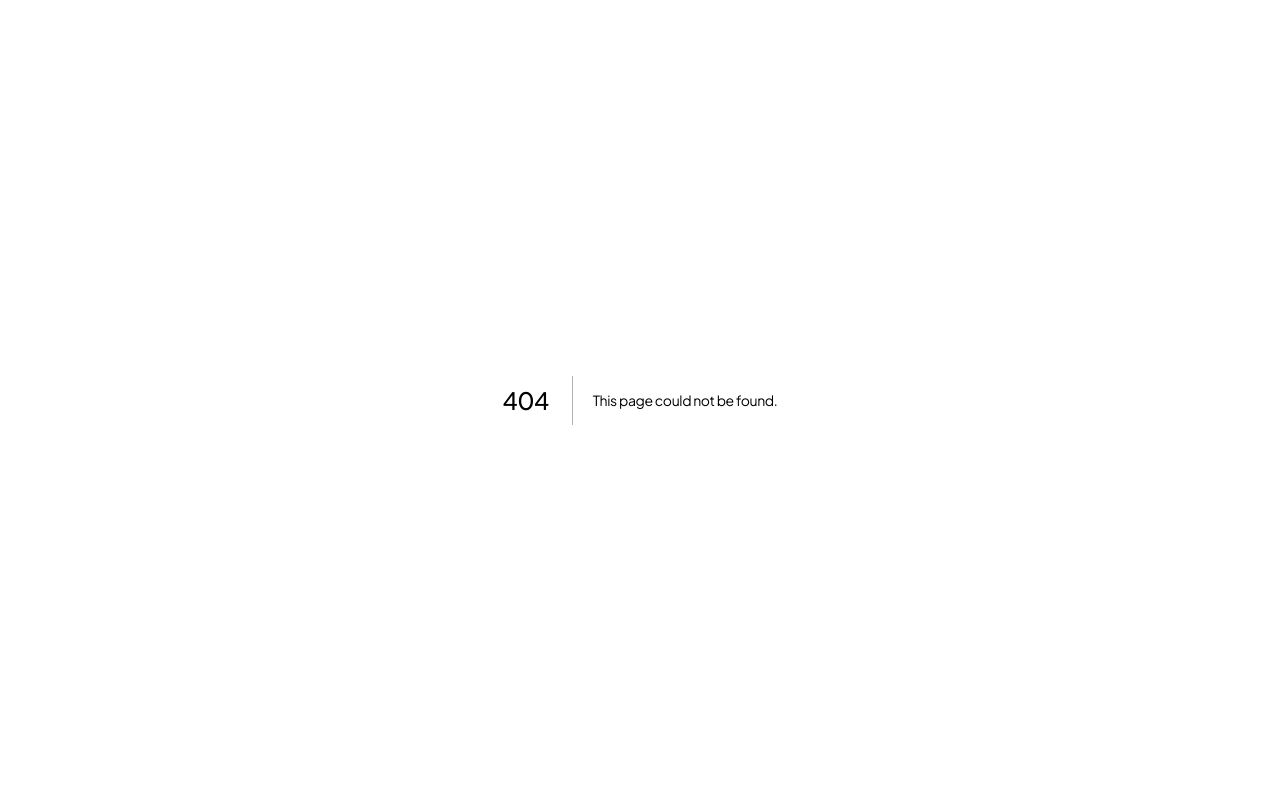
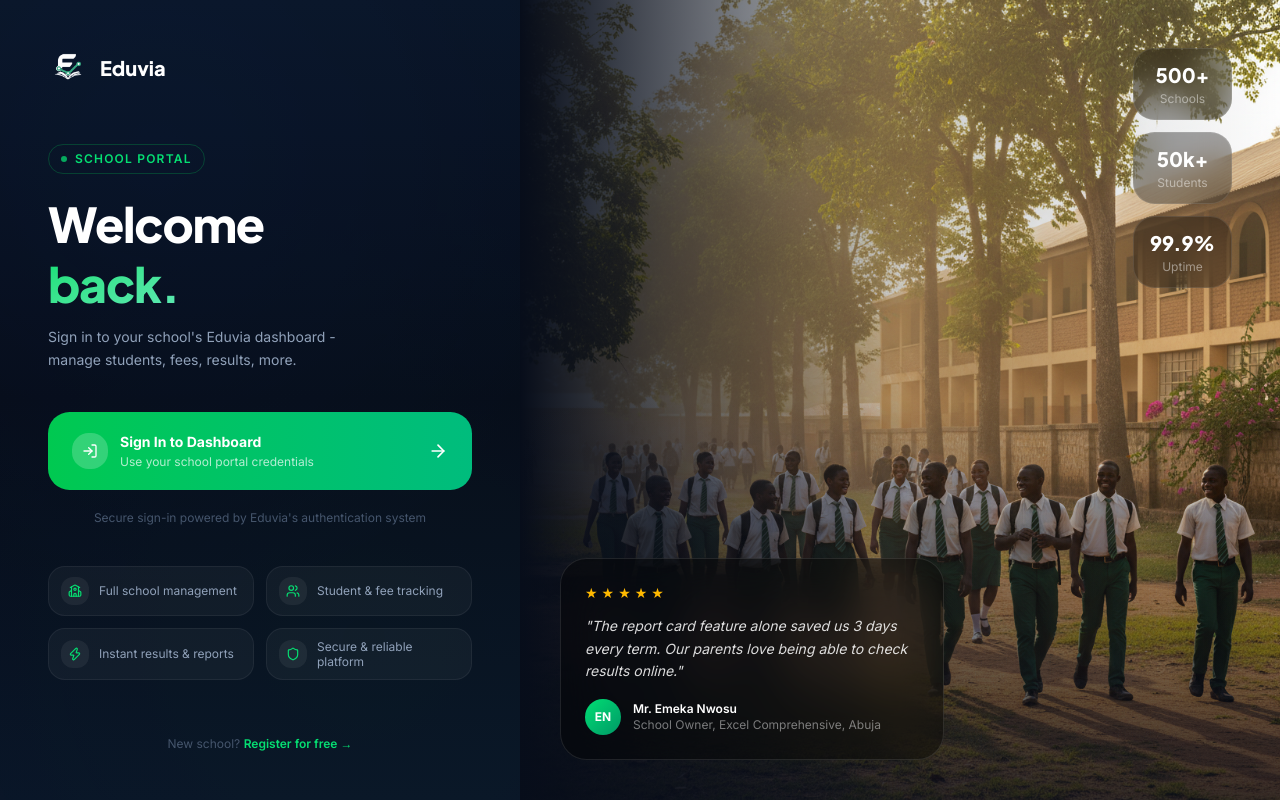
Before and after one commit to sleekcharly/smart-school-os, a Next.js app: page /signin in a window 1280 px wide. Before the commit this address had no page. Built offline with nearby package versions, Linux system fonts and the light colour scheme.

Commit message:
login page framework complete

```diff
--- /dev/null
+++ b/app/(auth)/signin/page.tsx
@@ -0,0 +1,237 @@
+'use client';
+
+import Image from 'next/image';
+import Link from 'next/link';
+import { useEffect, useState } from 'react';
+import { motion } from 'framer-motion';
+import { ArrowRight, LogIn, School, Shield, Users, Zap } from 'lucide-react';
+
+const perks = [
+  { icon: School, label: 'Full school management' },
+  { icon: Users, label: 'Student & fee tracking' },
+  { icon: Zap, label: 'Instant results & reports' },
+  { icon: Shield, label: 'Secure & reliable platform' },
+];
+
+export default function SignInPage() {
+  const [loading, setLoading] = useState(false);
+  const [dots, setDots] = useState(0);
+
+  // Animate loading dots
+  useEffect(() => {
+    if (!loading) return;
+    const interval = setInterval(() => setDots((d) => (d + 1) % 4), 400);
+    return () => clearInterval(interval);
+  }, [loading]);
+
+  // Hadle form submission
+  const handleSignIn = () => {
+    setLoading(true);
+    // firebase login functionality and redirect to /dashboard.
+  };
+
+  return (
+    <div className="min-h-screen flex overflow-hidden bg-[#070d1a]">
+      {/* --- LEFT: Formm Side --- */}
+      <div className="relative w-full lg:w-[480px] xl:w-[520px] flex-shrink-0 flex flex-col justify-between p-8 xl:p-12 z-10">
+        {/* Subtle left-panel texture */}
+        <div className="absolute inset-0 bg-gradient-to-b from-[#0a1628] via-[#070d1a] to-[#0a1628]" />
+        <div
+          className="absolute inset-0 opacity-30"
+          style={{
+            backgroundImage:
+              'radial-gradient(circle at 30% 20%, rgba(20,80,200,0.15) 0%, transparent 60%), radial-gradient(circle at 70% 80%, rgba(16,120,60,0.12) 0%, transparent 60%)',
+          }}
+        />
+
+        {/* TOP: Logo */}
+        <div className="relative z-10">
+          <Link href="/" className="flex items-center gap-3 group w-fit">
+            <Image
+              src="/icon_only_white.png"
+              alt="Eduvia"
+              width={24}
+              height={24}
+              className="w-10 h-10"
+            />
+            <span className="font-heading font-extrabold text-xl text-white group-hover:text-green-400 transition-colors">
+              Eduvia
+            </span>
+          </Link>
+        </div>
+
+        {/* MIDDLE: Main content */}
+        <div className="relative z-10 flex flex-col gap-10">
+          {/* Headline */}
+          <motion.div
+            initial={{ opacity: 0, y: 24 }}
+            animate={{ opacity: 1, y: 0 }}
+            transition={{ duration: 0.6 }}
+          >
+            <div className="inline-flex items-center gap-2 mb-5 px-3 py-1.5 rounded-full border border-green-500/25 text-green-400 text-xs font-semibold uppercase tracking-widest">
+              <span className="w-1.5 h-1.5 rounded-full bg-green-400 animate-pulse" />
+              School Portal
+            </div>
+            <h1 className="font-heading font-extrabold text-4xl xl:text-5xl text-white leading-tight mb-3">
+              Welcome
+              <br />
+              <span className="text-transparent bg-clip-text bg-gradient-to-br from-green-400 to-emerald-300">
+                back.
+              </span>
+            </h1>
+            <p className="text-slate-400 text-sm leading-relaxed max-w-xs">
+              Sign in to your school's Eduvia dashboard - manage students, fees,
+              results, more.
+            </p>
+          </motion.div>
+
+          {/* Sign in button - the main CTA */}
+          <motion.div
+            initial={{ opacity: 0, y: 20 }}
+            animate={{ opacity: 1, y: 0 }}
+            transition={{ duration: 0.6, delay: 0.2 }}
+          >
+            <button
+              onClick={handleSignIn}
+              disabled={loading}
+              className="group w-full relative overflow-hidden flex items-center justify-between px-6 py-5 rounded-2xl bg-gradient-to-r from-green-500 to-emerald-500 hover:from-green-400 hover:to-emerald-400 text-white font-bold text-base shadow-green-500/30 transition-all duration-300 hover:shadow-green-500/50 hover:-translate-y-0.5 active:translate-y-0 disabled:opacity-70 disabled:cursor-not-allowed"
+            >
+              {/* Shine effect */}
+              <div className="absolute inset-0 opacity-0 group-hover:opacity-100 transition-opacity duration-300 bg-gradient-to-r from-transparent via-white/10 to-transparent -skew-x-12" />
+
+              <div className="flex items-center gap-3">
+                <div className="w-9 h-9 rounded-xl bg-white/20 flex items-center justify-center">
+                  <LogIn className="w-4 h-4" />
+                </div>
+                <div className="text-left">
+                  <div className="text-sm font-bold">
+                    {loading
+                      ? `Redirecting${'.'.repeat(dots)}`
+                      : 'Sign In to Dashboard'}
+                  </div>
+                  <div className="text-xs text-white/70 font-normal mt-0.5">
+                    Use your school portal credentials
+                  </div>
+                </div>
+              </div>
+              <ArrowRight
+                className={`w-5 h-5 transition-transform duration-300 ${loading ? 'animate-puls' : 'group-hover:translate-x-1'}`}
+              />
+            </button>
+
+            <p className="text-center text-xs text-slate-600 mt-5">
+              Secure sign-in powered by Eduvia's authentication system
+            </p>
+          </motion.div>
+
+          {/* Perks list */}
+          <motion.div
+            initial={{ opacity: 0 }}
+            animate={{ opacity: 1 }}
+            transition={{ duration: 0.6, delay: 0.4 }}
+            className="grid grid-cols-2 gap-3"
+          >
+            {perks.map((perk, i) => (
+              <div
+                key={i}
+                className="flex items-center gap-2.5 px-3 py-2.5 rounded-xl bg-white/4 border border-white/6"
+              >
+                <div className="w-7 h-7 rounded-lg bg-white/6 flex items-center justify-center flex-shrink-0">
+                  <perk.icon className="w-3.5 h-3.5 text-green-400" />
+                </div>
+                <span className="text-xs text-slate-400 leading-tight">
+                  {perk.label}
+                </span>
+              </div>
+            ))}
+          </motion.div>
+        </div>
+
+        {/* BOTTOM */}
+        <div className="relative z-10">
+          <p className="text-xs text-slate-600 text-center">
+            New school?{' '}
+            <Link
+              href="/signup"
+              className="text-green-400 hover:text-green-300 font-semibold transition-colors"
+            >
+              Register for free →
+            </Link>
+          </p>
+        </div>
+      </div>
+
+      {/* ---RIGHT: Full-bleed image--- */}
+      <div className="hidden lg:block flex-1 relative overflow-hidden">
+        {/* Image */}
+        <div
+          className="absolute inset-0 bg-cover bg-center"
+          style={{ backgroundImage: 'url(/login_image.png)' }}
+        />
+        {/* Left fade into dark panel */}
+        <div className="absolute inset-0 bg-gradient-to-r from-[#070d1a] via-[#070d1a]/20 to-transparent" />
+        {/* Bottom text overlay */}
+        <div className="absolute inset-0 bg-gradient-to-t from-[#070d1a]/80 via-transparent to-transparent" />
+
+        {/* Floating quote card */}
+        <motion.div
+          initial={{ opacity: 0, y: 30 }}
+          animate={{ opacity: 1, y: 0 }}
+          transition={{ duration: 0.8, delay: 0.6 }}
+          className="absolute bottom-10 left-10 right-10 max-w-sm"
+        >
+          <div className="bg-black/40 backdrop-blur-xl border border-white/10 rounded-3xl p-6">
+            <div className="flex gap-1 mb-3">
+              {[...Array(5)].map((_, i) => (
+                <span key={i} className="text-amber-400 text-sm">
+                  ★
+                </span>
+              ))}
+            </div>
+            <p className="text-white/85 text-sm italic leading-relaxed mb-4">
+              "The report card feature alone saved us 3 days every term. Our
+              parents love being able to check results online."
+            </p>
+            <div className="flex items-center gap-3">
+              <div className="w-9 h-9 rounded-full bg-gradient-to-br from-green-400 to-emerald-600 flex items-center justify-center text-white font-bold text-xs flex-shrink-0">
+                EN
+              </div>
+              <div>
+                <p className="text-white text-xs font-semibold">
+                  Mr. Emeka Nwosu
+                </p>
+                <p className="text-white/45 text-xs">
+                  School Owner, Excel Comprehensive, Abuja
+                </p>
+              </div>
+            </div>
+          </div>
+        </motion.div>
+
+        {/* Floating stat pills */}
+        <motion.div
+          initial={{ opacity: 0, scale: 0.9 }}
+          animate={{ opacity: 1, scale: 1 }}
+          transition={{ duration: 0.6, delay: 0.9 }}
+          className="absolute top-12 right-12 flex flex-col gap-3"
+        >
+          {[
+            ['500+', 'Schools'],
+            ['50k+', 'Students'],
+            ['99.9%', 'Uptime'],
+          ].map(([val, label], i) => (
+            <div
+              key={i}
+              className="bg-black/35 backdrop-blur-lg border border-white/10 rounded-2xl px-4 py-3 text-center min-w-[90px]"
+            >
+              <p className="font-heading font-extrabold text-xl text-white">
+                {val}
+              </p>
+              <p className="text-white/45 text-xs mt-0.5">{label}</p>
+            </div>
+          ))}
+        </motion.div>
+      </div>
+    </div>
+  );
+}
--- a/components/landing/Navbar.tsx
+++ b/components/landing/Navbar.tsx
@@ -79,7 +79,7 @@
         </div>
 
         <div className="hidden md:flex items-center gap-3">
-          <Link href="/dashboard">
+          <Link href="/signin">
             <Button
               variant="ghost"
               className={`rounded-xl text-sm font-medium cursor-pointer ${scrolled ? '' : 'text-white hover:bg-white/15 hover:text-white'}`}
```
Also changed, not shown: app/(auth)/signup/page.tsx (renamed from app/signup/page.tsx), public/login_image.png (added).
